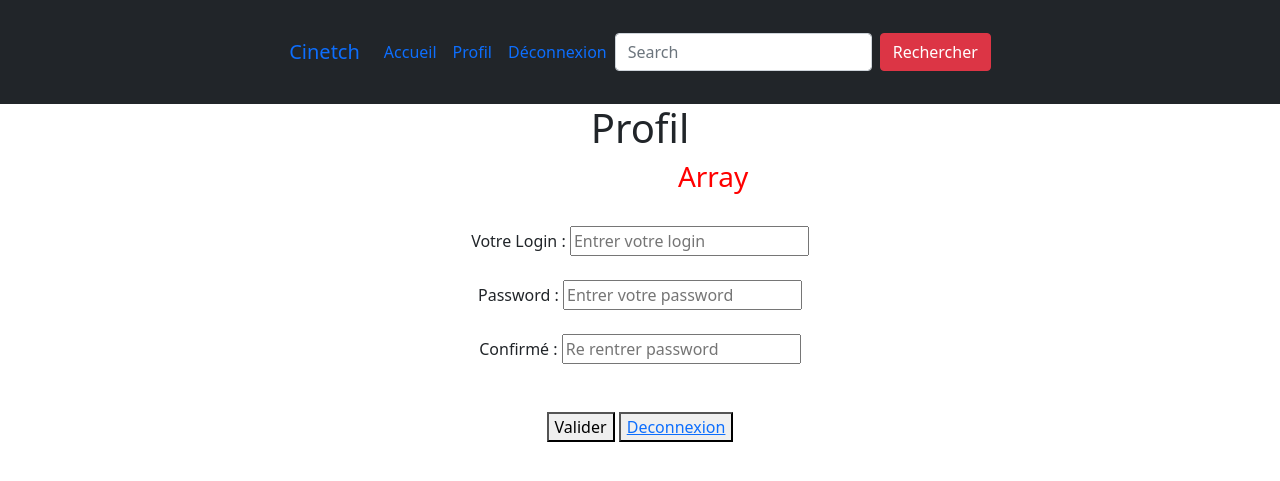
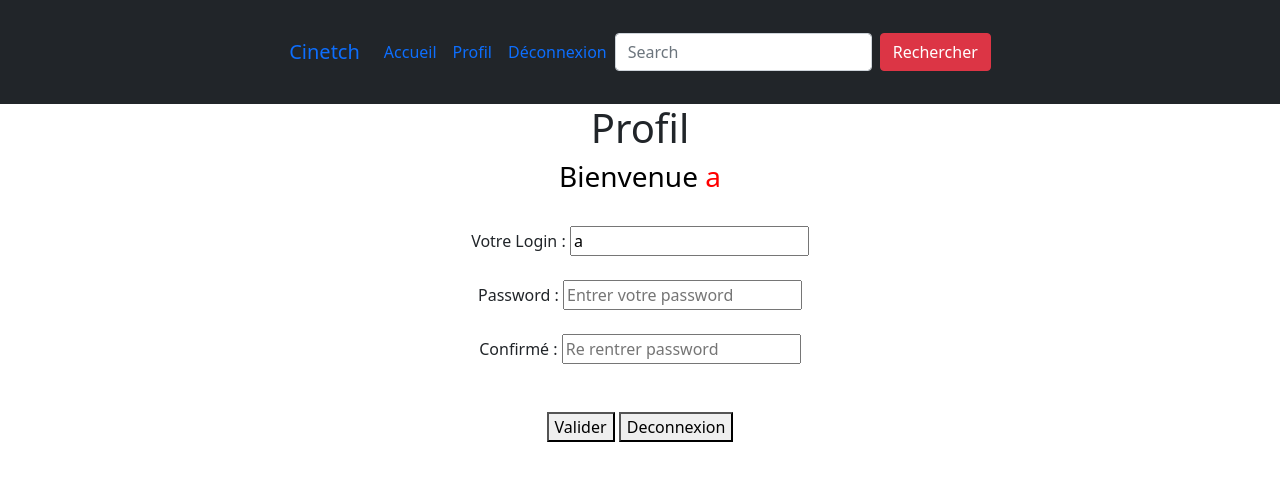
Before and after one commit to gabriel-rigaud/Cinetech, a PHP site: page /profil.php in a window 1280 px wide. Shown: the top 481 px of the page. Run offline with PHP 8.4, Linux system fonts and the light colour scheme; a user stored in the database is signed in.

Commit message:
up profil.php

```diff
--- a/profil.php
+++ b/profil.php
@@ -1,51 +1,60 @@
 <?php
+// Informations de connexion à la base de données
+$host = 'localhost';
+$username = 'root';
+$password = '';
+$dbname = 'cinetech';
+
+// Connexion à la base de données
+$conn = mysqli_connect($host, $username, $password, $dbname);
+
+// Vérifier la connexion
+if (!$conn) {
+    die("Connexion échouée : " . mysqli_connect_error());
+}
+
 session_start();
+
 try {
     // Vérification de l'existence de la session
-    if(!isset($_SESSION['user']))
-    {
+    if(!isset($_SESSION['user'])) {
         //Autrement on redirige vers connexion
         header('location: connexion.php');
         exit();
     }
 
     // Stockage de l'identifiant de l'utilisateur connecté dans $idverify
-    $idverify = $_SESSION['user'];
+    $idverify = $_SESSION['user']['login'];
 
+    // Récupération des données envoyées en POST
+    if(isset($_POST['login']) && isset($_POST['password']) && isset($_POST['password2'])) {
+        $new_login = $_POST['login'];
+        $password = $_POST['password'];
+        $password2 = $_POST['password2'];
 
-    // Récupération des données envoyées en AJAX
-    if(isset($_POST['user']) && !empty($_POST['user'])) {
-        $new_login = $_POST['user'];
+        // Vérification que les champs ne sont pas vides
+        if (empty($new_login) || empty($password) || empty($password2)) {
+            die('Tous les champs sont obligatoires.');
+        }
 
-        // Vérification que le nouveau login n'est pas déjà utilisé
-        $connexion = mysqli_connect("localhost","root","","cinetech") or die('erreur');
-        $reget = ("SELECT * FROM utilisateurs WHERE login='$new_login' ");
-        $regetx = mysqli_query($connexion, $reget);
-        $row = mysqli_num_rows($regetx);
+        // Vérification que le mot de passe est correct
+        if ($password != $password2) {
+            die('Les mots de passe ne correspondent pas.');
+        }
 
-        if($row == 0) {
         // Modification du login dans la base de données
-            $requete = ("UPDATE `utilisateurs` SET login = '$new_login' WHERE login = '$idverify' ");
-            $query = mysqli_query($connexion, $requete);
+        $query_update = "UPDATE users SET login = ? WHERE login = ?";
+        $stmt_update = mysqli_prepare($conn, $query_update);
+        mysqli_stmt_bind_param($stmt_update, "ss", $new_login, $idverify);
+        mysqli_stmt_execute($stmt_update);
 
-            if($query) {
-                // Si la modification s'est bien déroulée, on retourne "success" en JSON
-                echo json_encode(array("Votre login a été modifié avec succès !"));
+        // Mettre à jour le login dans la session
+        $_SESSION['user']['login'] = $new_login;
+
+        echo 'Votre login a été modifié avec succès !';
     }
-            else {
-                // Si la modification a échoué, on retourne "error" en JSON
-                echo json_encode(array("Une erreur est survenue lors de la modification de votre login."));
-            }
-        }
-        else {
-            // Si le login est déjà utilisé, on retourne "error" en JSON
-            echo json_encode(array("Ce login est déjà utilisé."));
-        }
-    }
-}
-catch(PDOException $pe)
-{
-    echo 'ERREUR : '.$pe->getMessage();
+} catch(Exception $e) {
+    echo 'Erreur : ' . $e->getMessage();
 }
 ?>
 
@@ -55,24 +64,20 @@ catch(PDOException $pe)
     <meta charset="UTF-8">
     <title>Profil</title>
     <link rel="icon" href="https://cdn.dribbble.com/users/230290/screenshots/15128882/media/4175d17c66f179fea9b969bbf946820f.jpg?compress=1&resize=400x300" type="image/x-icon">
-    <link rel="stylesheet" href="https://cdnjs.cloudflare.com/ajax/libs/font-awesome/6.2.1/css/all.min.css" integrity="sha512-MV7K8+y+gLIBoVD59lQIYicR65iaqukzvf/nwasF0nqhPay5w/9lJmVM2hMDcnK1OnMGCdVK+iQrJ7lzPJQd1w==" crossorigin="anonymous" referrerpolicy="no-referrer" /></html>
+    <link rel="stylesheet" href="https://cdnjs.cloudflare.com/ajax/libs/font-awesome/6.2.1/css/all.min.css" integrity="sha512-MV7K8+y+gLIBoVD59lQIYicR65iaqukzvf/nwasF0nqhPay5w/9lJmVM2hMDcnK1OnMGCdVK+iQrJ7lzPJQd1w==" crossorigin="anonymous" referrerpolicy="no-referrer" />
 </head>
-
-</header>
-<?php include('header.php') ?>
-</header>
-
 <body id="profil">
+<?php include 'header.php'; ?>
 <center>
     <div class="autre" id="profil">
         <div class="titre">
             <h1>Profil</h1>
-                <?php echo "<h3 style='color: white'>Bienvenue <span style='color: red;'>$login</span></h3><br>"; ?>
+            <?php echo "<h3 style='color: black'>Bienvenue <span style='color: red;'>".$_SESSION['user']['login']."</span></h3><br>"; ?>
         </div>
         <form action="profil.php" method="post">
             <div>
                 <label for="login">Votre Login :</label>
-                    <input type="text" id="login" name="login" placeholder="Entrer votre login" required><br><br>
+                <input type="text" id="login" name="login" value="<?php echo $_SESSION['user']['login']; ?>" required><br><br>
             </div>
 
             <div>
@@ -88,8 +93,9 @@ catch(PDOException $pe)
             <div>
                 <br>
                 <button class="btn-blue" type="submit" name="submit">Valider</button>
-                    <button class="btn-blue"><a class="clique" href="deconnexion.php">Deconnexion</a></button>
+                <button class="btn-blue"><a class="clique" style="text-decoration: none;color: black" href="deconnexion.php">Deconnexion</a></button>
             </div>
+        </form>
     </div>
 </center>
 </body>
```
Lines whose indentation alone changed are shown as unchanged.
